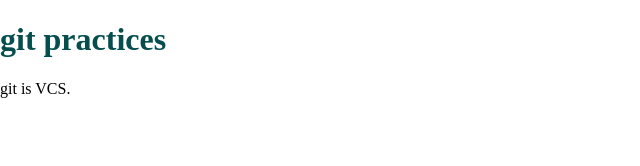
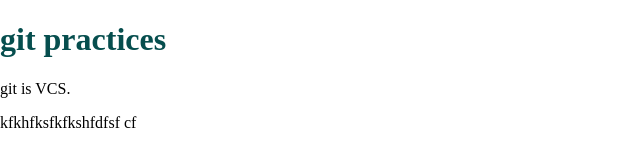
Before and after one commit to khushboo30102005/git-learning-practices, a plain HTML site: page index.html in a window 1280 px wide. Shown: the whole page, without its empty margins (0-640 px from the left). Drawn offline with Linux system fonts and the light colour scheme.

Commit message:
add random commit

```diff
--- a/index.html
+++ b/index.html
@@ -13,6 +13,7 @@
   <p>
     git is VCS.
   </p>
+  <span>kfkhfksfkfkshfdfsf cf</span>
 </body>
 
 </html>
```
Also changed, not shown: about.html (+1 -0 lines).
